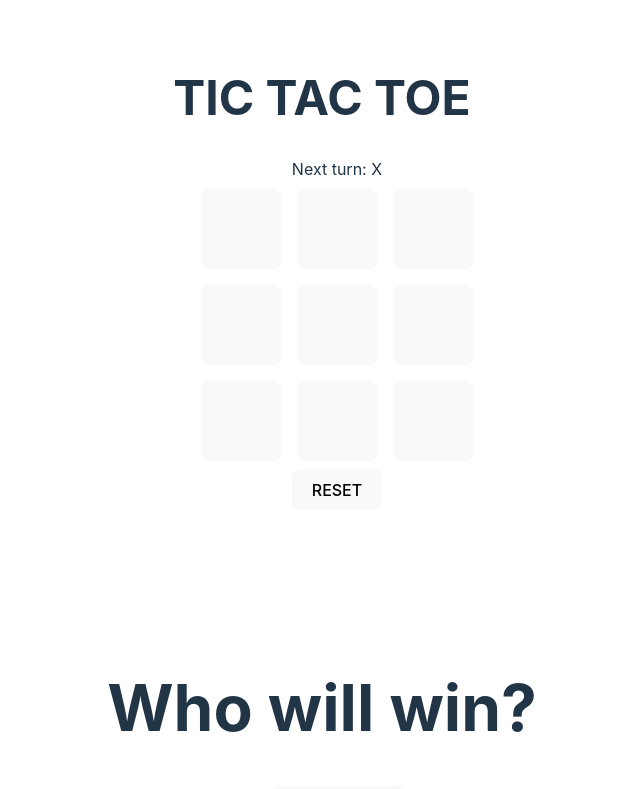
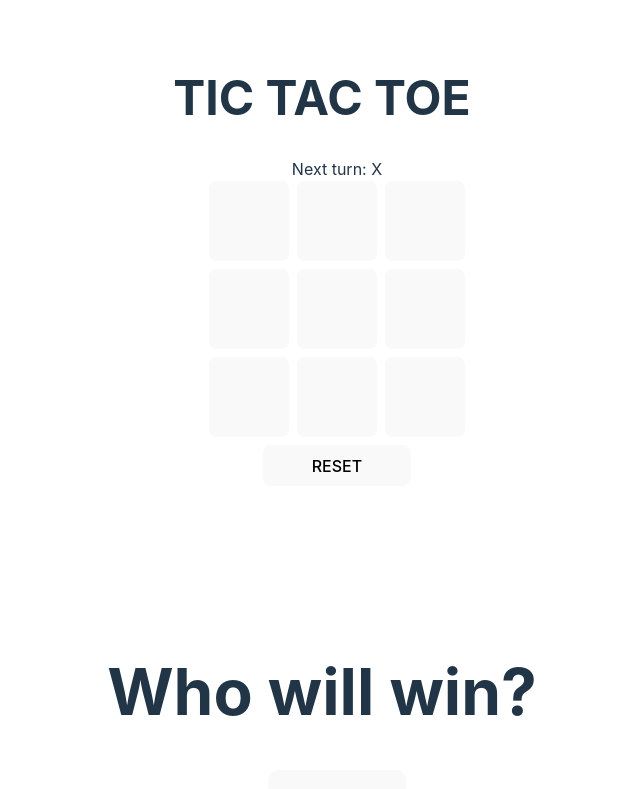
Before and after one commit to MarkoMikaelT/portfolio-react-app, a React (Vite) app: page / in a window 1280 px wide. Shown: the top 789 px of the page, without its empty margins (303-943 px from the left). Built offline with nearby package versions, Linux system fonts and the light colour scheme.

Commit message:
fixed tictac layout jumping on click

```diff
--- a/src/tictactoegame/TicTacGame.css
+++ b/src/tictactoegame/TicTacGame.css
@@ -1,19 +1,27 @@
 .tictacgame{
     display: flex;
     flex-direction: column;
+    align-items: center;
     margin-top: 5vh;
     margin-bottom: 5vh;
-    align-items: center;
-    justify-content: center;
     font-size: 2vh;
 }
-
+.text-top{
+    font-size: 6vh;
+    animation-name: leftToRight;
+    animation-duration: 3s;
+    animation-iteration-count: infinite;
+}
+.grid-squares{
+    display: grid;
+    font-size: 3vh;
+    grid-template-columns: auto auto auto;
+    grid-template-rows: auto, auto, auto;
+    gap: 1vh;
+}
 .btn-square{
     width: 10vh;
     height: 10vh;
-    font-size: 3vh;
-    margin: 1vh;
-    padding: 1vh;
 }
 .btn-square:after{
     content: "";
@@ -24,13 +32,12 @@
     animation-duration: 2s;
     animation-iteration-count: infinite;
 }
+.btn-reset{
+    width: 50%;
+    margin: 1vh;
+}
 
-.text-top{
-    font-size: 6vh;
-    animation-name: leftToRight;
-    animation-duration: 3s;
-    animation-iteration-count: infinite;
-}
+
 
 @keyframes leftToRight{
     0%{
--- a/src/tictactoegame/TicTacGame.tsx
+++ b/src/tictactoegame/TicTacGame.tsx
@@ -5,14 +5,15 @@ import './TicTacGame.css'
 type squareProps = {
   value : any
   onSquareClick : any
+  id: string
 }
 
 const Square = (props : squareProps) =>{
 
-  const{value, onSquareClick} = props
-
+  const{value, onSquareClick, id} = props
+  var i = 0;
   return(
-    <button className='btn-square' onClick={() => onSquareClick()}>
+    <button id={id} className='btn-square'  onClick={() => onSquareClick()}>
       {value}
     </button>
   )
@@ -79,21 +80,17 @@ const TicTacGame = () => {
       <h1 className='text-top'>TIC TAC TOE</h1>
       <div className='winstatus'>{status}</div>
       <div className='grid-squares'>
-        <div className='btn-row'>
-          <Square value={squares[0]} onSquareClick={() => HandleClick(0)}/>
-          <Square value={squares[1]} onSquareClick={() => HandleClick(1)}/>
-          <Square value={squares[2]} onSquareClick={() => HandleClick(2)}/>
-        </div>
-        <div className='btn-row'>
-          <Square value={squares[3]} onSquareClick={() => HandleClick(3)}/>
-          <Square value={squares[4]} onSquareClick={() => HandleClick(4)}/>
-          <Square value={squares[5]} onSquareClick={() => HandleClick(5)}/>
-        </div>
-        <div className='btn-row'>
-          <Square value={squares[6]} onSquareClick={() => HandleClick(6)}/>
-          <Square value={squares[7]} onSquareClick={() => HandleClick(7)}/>
-          <Square value={squares[8]} onSquareClick={() => HandleClick(8)}/>
-        </div>
+          <Square id="sq0" value={squares[0]} onSquareClick={() => HandleClick(0)}/>
+          <Square id="sq1" value={squares[1]} onSquareClick={() => HandleClick(1)}/>
+          <Square id="sq2" value={squares[2]} onSquareClick={() => HandleClick(2)}/>
+
+          <Square id="sq3" value={squares[3]} onSquareClick={() => HandleClick(3)}/>
+          <Square id="sq4" value={squares[4]} onSquareClick={() => HandleClick(4)}/>
+          <Square id="sq5" value={squares[5]} onSquareClick={() => HandleClick(5)}/>
+
+          <Square id="sq6" value={squares[6]} onSquareClick={() => HandleClick(6)}/>
+          <Square id="sq7" value={squares[7]} onSquareClick={() => HandleClick(7)}/>
+          <Square id="sq8" value={squares[8]} onSquareClick={() => HandleClick(8)}/>
       </div>
       <button className='btn-reset' onClick={() => reset()}>RESET</button>
     </div>
```
